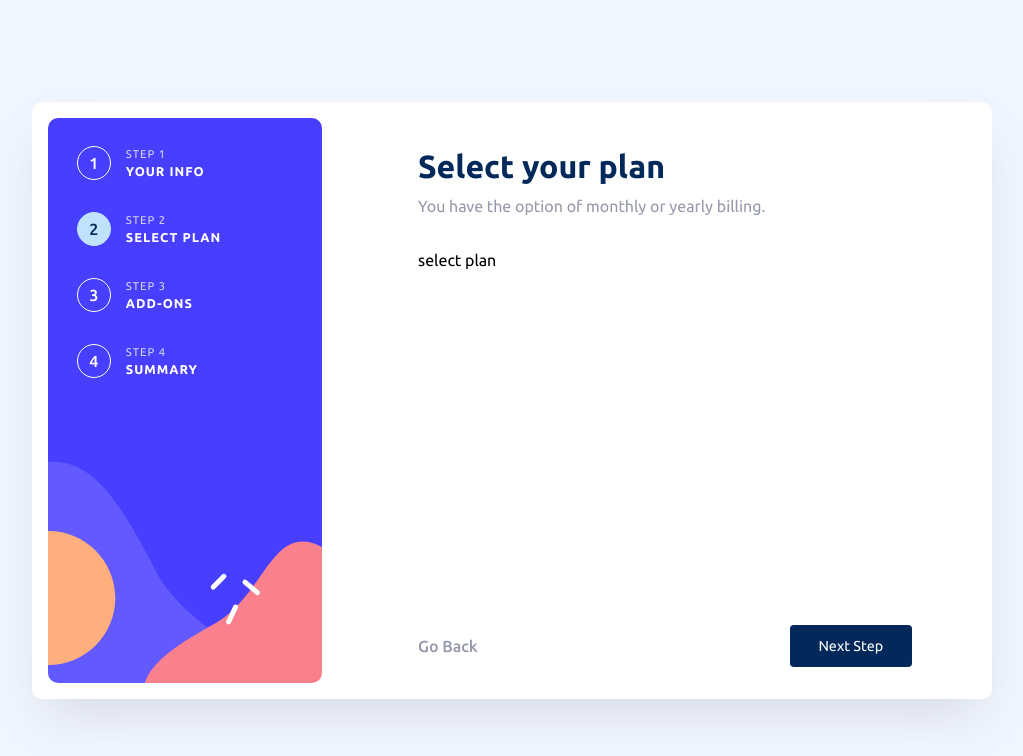
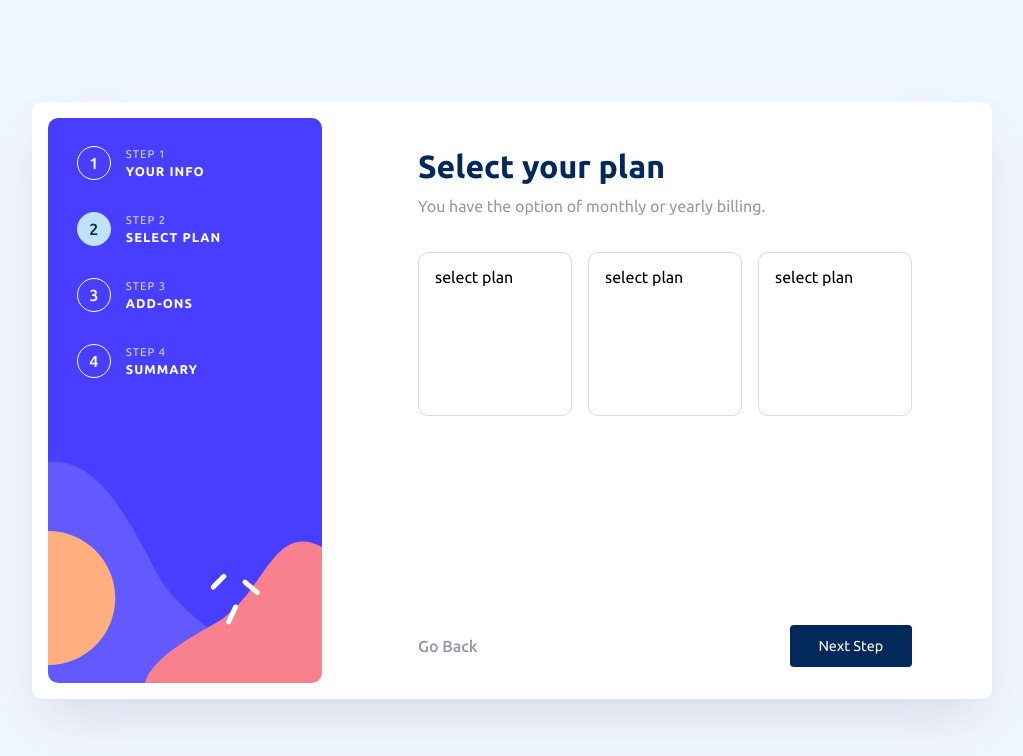
Before and after one commit to kdumagalhaes/multi-step-form, a React (Vite) app: page /select-plan in a window 1280 px wide. Shown: the top 756 px of the page, without its empty margins (128-1151 px from the left). Built offline with nearby package versions, Linux system fonts and the light colour scheme.

Commit message:
Add basic select plan cards structure

```diff
--- /dev/null
+++ b/src/components/Content/ContentSelectPlan/ContentSelectPlan.module.scss
@@ -0,0 +1,16 @@
+@import "../../../styles/variables";
+
+.container {
+  display: flex;
+  justify-content: space-between;
+  gap: 1rem;
+
+  .plan-card {
+    border: 1px solid $light-gray;
+    width: 100%;
+    border-radius: 10px;
+    cursor: pointer;
+    padding: 1rem;
+    min-height: 130px;
+  }
+}
--- a/src/components/Content/ContentSelectPlan/ContentSelectPlan.tsx
+++ b/src/components/Content/ContentSelectPlan/ContentSelectPlan.tsx
@@ -1,5 +1,12 @@
+import styles from "./ContentSelectPlan.module.scss"
 const ContentSelectPlan = () => {
-  return <div>select plan</div>;
+  return (
+    <div className={styles.container}>
+    <div role="button" className={styles['plan-card']}>select plan</div>
+    <div role="button" className={styles['plan-card']}>select plan</div>
+    <div role="button" className={styles['plan-card']}>select plan</div>
+    </div>
+  );
 };
 
 export default ContentSelectPlan;
```
